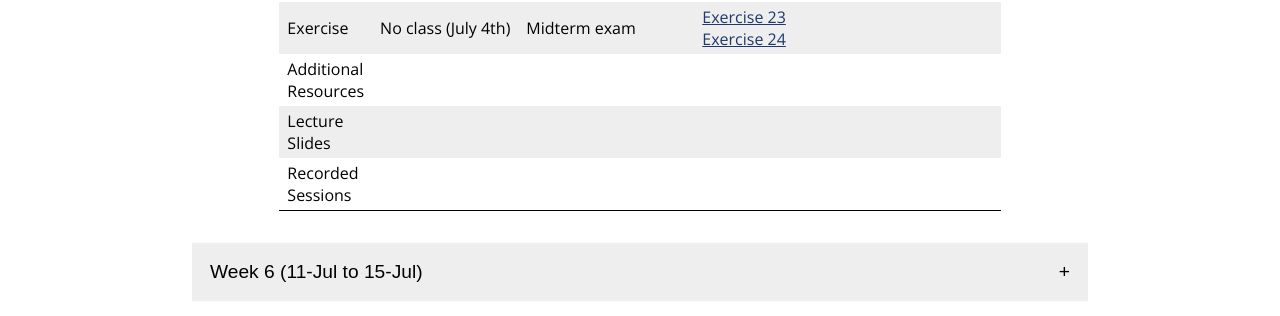
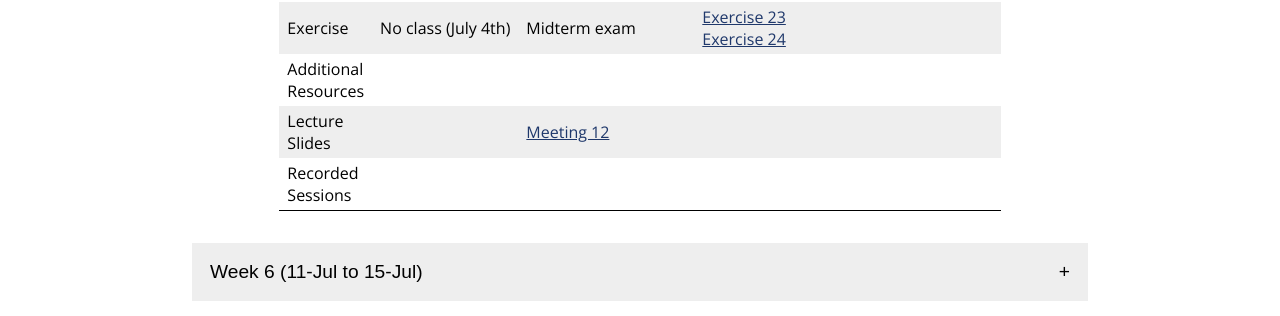
Before and after one commit to jhu-ip/cs220-summer22, a Jekyll site: the page built from material.md, in a window 1280 px wide. Shown: the part 896-1212 px from the top of the page. Built offline with Jekyll 4.4.1, drawn with Linux system fonts in a browser that asks for light colours; some web fonts are replaced.

Commit message:
meeting 12 slides

```diff
--- a/material.csv
+++ b/material.csv
@@ -145,6 +145,7 @@ Week,Day,Date,Type,Link text,URL
 5,2,6-Jul,Slides,Introduction to C++,slides/day22_intro_cpp.pdf
 5,2,6-Jul,Slides,C++ Strings,slides/day22_cpp_strings.pdf
 5,2,6-Jul,Recap,Day 22,questions/day22.html
+5,2,6-Jul,LectureSlides,Meeting 12,slides/class12.pdf
 
 5,3,8-Jul,Video,Introduction to STL and templates,https://jh.hosted.panopto.com/Panopto/Pages/Viewer.aspx?id=04905da6-f193-4a6e-9f3e-ae2300279736
 5,3,8-Jul,Slides,Introduction to STL and templates,slides/day23_stl_templates.pdf
--- a/material.md
+++ b/material.md
@@ -291,7 +291,7 @@ the materials for that week.
     <tr>
       <td>Lecture<br>Slides</td>
       <td></td>
-      <td></td>
+      <td><a href='slides/class12.pdf'>Meeting 12</a></td>
       <td></td>
     </tr>
     <tr>
```
Also changed, not shown: 1 other file.
